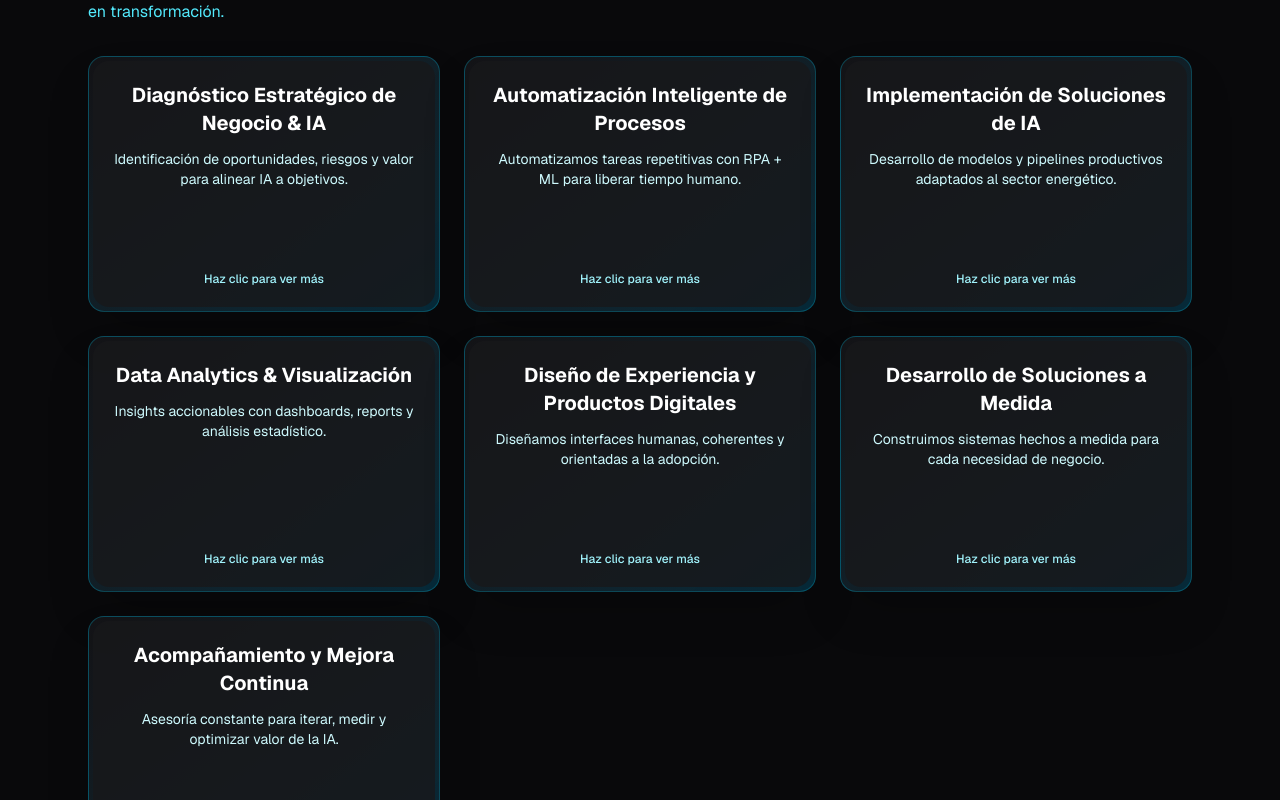
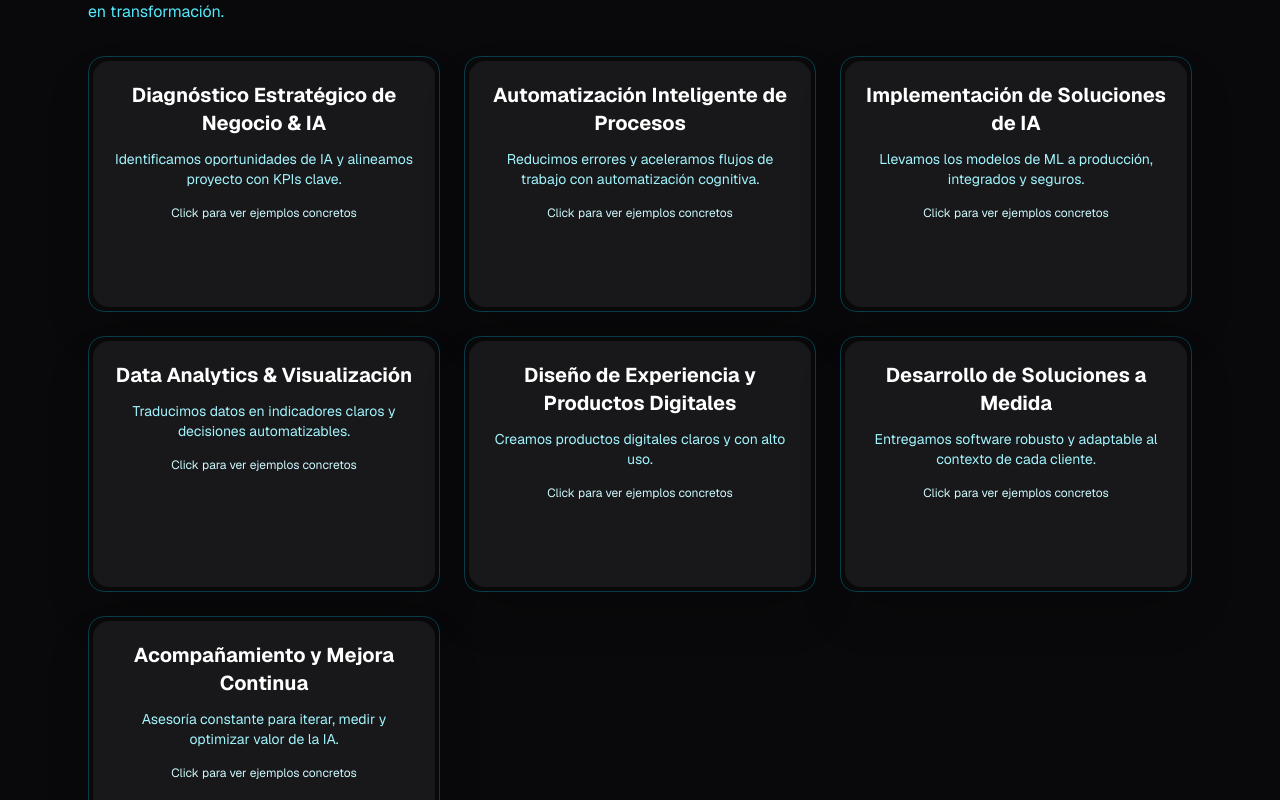
Before and after one commit to joacosb/caranorte, a Next.js app: page / in a window 1280 px wide. Shown: the part 800-1600 px from the top of the page. Built offline with nearby package versions, Linux system fonts and the light colour scheme.

Commit message:
fix: flip cards back content + update login branding caraNorte

```diff
--- a/src/app/login/page.tsx
+++ b/src/app/login/page.tsx
@@ -29,9 +29,9 @@ export default function LoginPage() {
 
   return (
     <div className="min-h-screen flex items-center justify-center bg-gray-950">
-      <div className="bg-gray-900 p-8 rounded-2xl shadow-xl w-full max-w-md">
-        <h1 className="text-3xl font-bold text-orange-500 mb-2">NODEK</h1>
-        <p className="text-gray-400 mb-6">Ingresá a tu panel de proyectos</p>
+      <div className="bg-zinc-950/95 p-8 rounded-2xl shadow-xl w-full max-w-md border border-cyan-700">
+        <h1 className="text-3xl font-bold text-cyan-300 mb-2">CaraNorte</h1>
+        <p className="text-cyan-200 mb-6">Ingresá a tu panel de clientes y proyectos</p>
 
         <form onSubmit={handleLogin} className="flex flex-col gap-4">
           <input
@@ -39,7 +39,7 @@ export default function LoginPage() {
             placeholder="Email"
             value={email}
             onChange={(e) => setEmail(e.target.value)}
-            className="bg-gray-800 text-white rounded-lg px-4 py-3 outline-none focus:ring-2 focus:ring-orange-500"
+            className="bg-zinc-900 text-white rounded-lg px-4 py-3 outline-none focus:ring-2 focus:ring-cyan-300"
             required
           />
           <input
@@ -47,7 +47,7 @@ export default function LoginPage() {
             placeholder="Contraseña"
             value={password}
             onChange={(e) => setPassword(e.target.value)}
-            className="bg-gray-800 text-white rounded-lg px-4 py-3 outline-none focus:ring-2 focus:ring-orange-500"
+            className="bg-zinc-900 text-white rounded-lg px-4 py-3 outline-none focus:ring-2 focus:ring-cyan-300"
             required
           />
           {error && <p className="text-red-400 text-sm">{error}</p>}
--- a/src/app/page.tsx
+++ b/src/app/page.tsx
@@ -7,51 +7,51 @@ const services = [
   {
     id: "diag",
     title: "Diagnóstico Estratégico de Negocio & IA",
-    short: "Identificación de oportunidades, riesgos y valor para alinear IA a objetivos.",
-    details: "Mapeamos procesos, datos y capacidades, entregando roadmap corto/mediano plazo para resultados medibles.",
-    examples: ["Análisis de eficiencia de consumo energético", "Evaluación de madurez de datos"]
+    short: "Identificamos oportunidades de IA y alineamos proyecto con KPIs clave.",
+    details: "CaraNorte genera un diagnóstico completo de procesos, datos y tecnología, proponiendo roadmap con quick wins y reducción de costos.",
+    examples: ["Medición de eficiencias para proyectos energéticos", "Hoja de ruta de IA para un plan 12 meses"]
   },
   {
     id: "auto",
     title: "Automatización Inteligente de Procesos",
-    short: "Automatizamos tareas repetitivas con RPA + ML para liberar tiempo humano.",
-    details: "Implementamos bots con estándares de control y supervisión, integrados a sistemas existentes.",
-    examples: ["Facturación automática", "Gestión de workflows de compras"]
+    short: "Reducimos errores y aceleramos flujos de trabajo con automatización cognitiva.",
+    details: "CaraNorte desarrolla pipelines automáticos API-native y RPA supervisado para tareas semiautónomas; ahorro de horas operativas y mejor seguimiento.",
+    examples: ["Validación automática de facturas", "Automatización de aprobación de órdenes"]
   },
   {
     id: "impl",
     title: "Implementación de Soluciones de IA",
-    short: "Desarrollo de modelos y pipelines productivos adaptados al sector energético.",
-    details: "Desde POC hasta deploy en cloud/híbrido, con monitoreo de desempeño y retraining.",
-    examples: ["Predicción de demanda", "Mantenimiento predictivo"]
+    short: "Llevamos los modelos de ML a producción, integrados y seguros.",
+    details: "Implantamos pipelines end-to-end, tests de drift y alertas, con supervisión de KPIs y entregables semanales.",
+    examples: ["Forecast de demanda mensual", "Sistema predictivo de fallas en activos"]
   },
   {
     id: "data",
     title: "Data Analytics & Visualización",
-    short: "Insights accionables con dashboards, reports y análisis estadístico.",
-    details: "Implementamos pipelines ETL/ELT con buenas prácticas de gobernanza de datos.",
-    examples: ["Panel de KPIs de proyecto", "Análisis de temperatura de activos"]
+    short: "Traducimos datos en indicadores claros y decisiones automatizables.",
+    details: "CaraNorte entrega plataformas de dashboards con alertas, análisis de causas raíz y simuladores de escenarios.",
+    examples: ["Dashboard de performance de red", "Modelos de coste vs. ahorro"]
   },
   {
     id: "ux",
     title: "Diseño de Experiencia y Productos Digitales",
-    short: "Diseñamos interfaces humanas, coherentes y orientadas a la adopción.",
-    details: "Prototipos interactivos y pruebas UX para validar con usuarios clave.",
-    examples: ["Portal de seguimiento de proyectos", "App de control de consumo"]
+    short: "Creamos productos digitales claros y con alto uso.",
+    details: "Prototipamos flujos, validamos con usuarios y entregamos guías de diseño para velocidad de ejecución.",
+    examples: ["Console de seguimiento cliente", "UX para mobile y web de reportes"]
   },
   {
     id: "dev",
     title: "Desarrollo de Soluciones a Medida",
-    short: "Construimos sistemas hechos a medida para cada necesidad de negocio.",
-    details: "Back-end, front-end y APIs escalables con documentación, pruebas e integración continua.",
-    examples: ["Gestor de órdenes de trabajo", "Sistema de notificaciones multisensor"]
+    short: "Entregamos software robusto y adaptable al contexto de cada cliente.",
+    details: "Arquitectura escalable, APIs seguras y despliegue continuo, con pruebas y documentación.",
+    examples: ["Plataforma de gestión de proyectos", "Sistema de seguimiento de KPIs"]
   },
   {
     id: "acom",
     title: "Acompañamiento y Mejora Continua",
     short: "Asesoría constante para iterar, medir y optimizar valor de la IA.",
-    details: "Review mensual de métricas, OKRs y acciones para mantener evolución constante.",
-    examples: ["Sprints de mejora", "Coaching de equipos de datos"]
+    details: "Revisamos métricas, OKRs y generamos planes de mejora continua con entregas periódicas.",
+    examples: ["Sprints de mejora adaptativos", "Mentoría en equipos data-driven"]
   }
 ];
 
@@ -134,24 +134,25 @@ export default function Home() {
                   onClick={() => toggleFlip(service.id)}
                   onMouseEnter={() => setHoveredService(service.id)}
                   onMouseLeave={() => setHoveredService(null)}
-                  className="group relative h-64 cursor-pointer rounded-2xl border border-cyan-500/30 bg-gradient-to-br from-zinc-900/70 to-cyan-950/80 p-1 shadow-2xl transition-transform duration-300 hover:-translate-y-1 hover:scale-[1.01] focus:outline-none"
+                  className="group relative h-64 cursor-pointer rounded-2xl border border-cyan-500/30 p-1 shadow-2xl transition-transform duration-300 hover:-translate-y-1 hover:scale-[1.01] focus:outline-none"
                   type="button"
+                  style={{ perspective: 1200 }}
                 >
-                  <div className={`relative h-full w-full rounded-2xl overflow-hidden transition-transform duration-500 ease-in-out ${isFlipped ? "rotate-y-180" : ""}`}>
-                    <div className={`absolute inset-0 backface-hidden flex flex-col justify-between p-5 ${isHovered ? "bg-cyan-600/20" : "bg-zinc-900/80"}`}>
-                      <div>
-                        <h3 className="text-xl font-bold text-white">{service.title}</h3>
-                        <p className="mt-3 text-sm text-cyan-100">{service.short}</p>
-                      </div>
-                      <p className="text-xs font-medium text-cyan-200">Haz clic para ver más</p>
+                  <div className={`relative h-full w-full transition-transform duration-500 ease-in-out transform ${isFlipped ? "rotate-y-180" : ""}`}>
+                    <div className={`absolute inset-0 rounded-2xl bg-zinc-900 p-5 text-white backface-hidden ${isHovered ? "ring-2 ring-cyan-300" : ""}`}>
+                      <h3 className="text-xl font-bold">{service.title}</h3>
+                      <p className="mt-3 text-sm text-cyan-200">{service.short}</p>
+                      <p className="mt-4 text-xs text-cyan-100">Click para ver ejemplos concretos</p>
                     </div>
-                    <div className="absolute inset-0 rotate-y-180 backface-hidden bg-gradient-to-br from-cyan-500 to-indigo-600 p-6 text-white">
-                      <h3 className="text-lg font-bold">{service.title}</h3>
+                    <div className="absolute inset-0 rounded-2xl bg-cyan-700 p-5 text-white backface-hidden rotate-y-180">
+                      <h3 className="text-lg font-bold">¿Qué hace CaraNorte?</h3>
                       <p className="mt-3 text-sm">{service.details}</p>
-                      <ul className="mt-4 list-disc pl-5 text-sm text-cyan-50">
-                        {service.examples.map((example) => (<li key={example}>{example}</li>))}
+                      <ul className="mt-3 space-y-1 text-sm">
+                        {service.examples.map((example) => (
+                          <li key={example} className="list-disc pl-4 text-cyan-100">{example}</li>
+                        ))}
                       </ul>
-                      <p className="mt-4 text-xs opacity-80">Haz clic para volver.</p>
+                      <p className="mt-4 text-xs text-cyan-50">Clic para volver</p>
                     </div>
                   </div>
                 </button>
```
